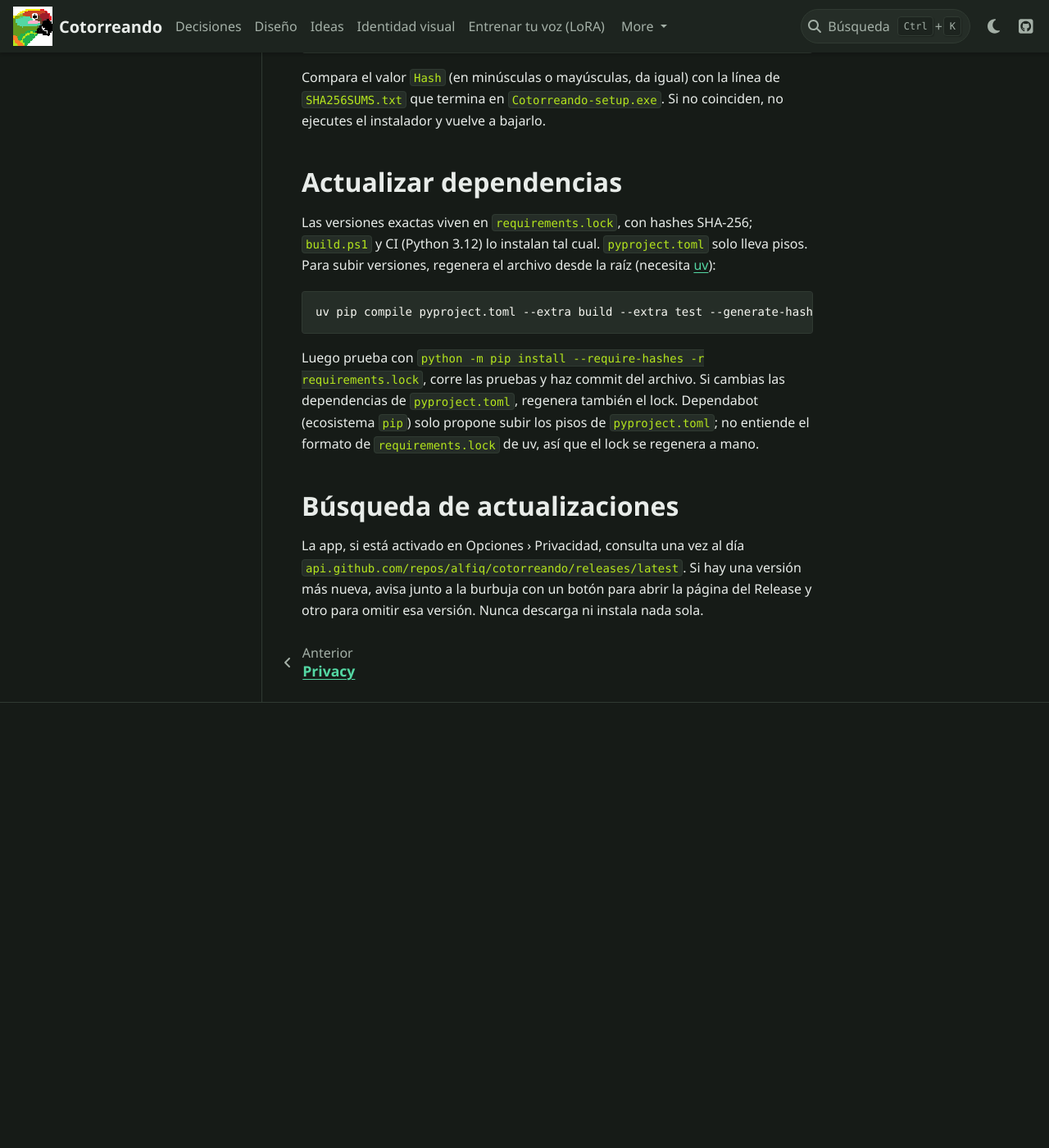
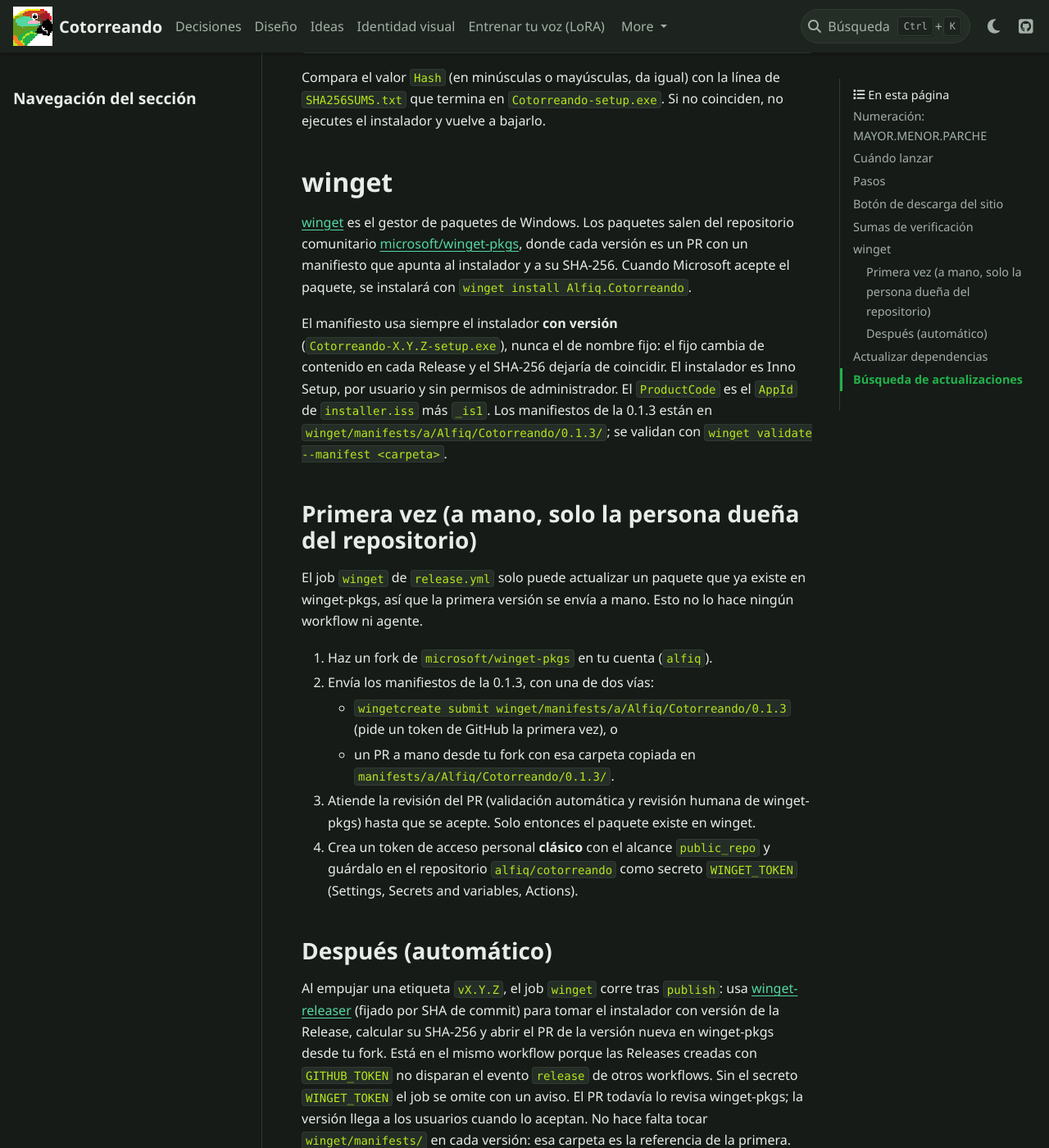
Before and after one commit to alfiq/cotorreando, a Sphinx documentation site: the page built from docs/VERSIONES.md, in a window 1280 px wide and 1400 px high, scrolled down 3794 px. Shown: the whole window at 82% size. Built offline with Sphinx 7.4.7 and the PyData theme 0.15.4, drawn with Linux system fonts in a browser that asks for light colours; before the commit the page ends 4651 px from its top, so only the background shows below that.

Commit message:
Manifiestos de winget y publicación automática en release.yml (inactiva sin WINGET_TOKEN)

```diff
--- a/docs/VERSIONES.md
+++ b/docs/VERSIONES.md
@@ -139,6 +139,49 @@ Compara el valor `Hash` (en minúsculas o mayúsculas, da igual) con la línea d
 `SHA256SUMS.txt` que termina en `Cotorreando-setup.exe`. Si no coinciden, no ejecutes el
 instalador y vuelve a bajarlo.
 
+## winget
+
+[winget](https://learn.microsoft.com/windows/package-manager/) es el gestor de paquetes de Windows.
+Los paquetes salen del repositorio comunitario
+[microsoft/winget-pkgs](https://github.com/microsoft/winget-pkgs), donde cada versión es un PR con
+un manifiesto que apunta al instalador y a su SHA-256. Cuando Microsoft acepte el paquete,
+se instalará con `winget install Alfiq.Cotorreando`.
+
+El manifiesto usa siempre el instalador **con versión** (`Cotorreando-X.Y.Z-setup.exe`), nunca el de
+nombre fijo: el fijo cambia de contenido en cada Release y el SHA-256 dejaría de coincidir. El
+instalador es Inno Setup, por usuario y sin permisos de administrador. El `ProductCode` es el
+`AppId` de `installer.iss` más `_is1`. Los manifiestos de la 0.1.3 están en
+`winget/manifests/a/Alfiq/Cotorreando/0.1.3/`; se validan con
+`winget validate --manifest <carpeta>`.
+
+### Primera vez (a mano, solo la persona dueña del repositorio)
+
+El job `winget` de `release.yml` solo puede actualizar un paquete que ya existe en winget-pkgs,
+así que la primera versión se envía a mano. Esto no lo hace ningún workflow ni agente.
+
+1. Haz un fork de `microsoft/winget-pkgs` en tu cuenta (`alfiq`).
+2. Envía los manifiestos de la 0.1.3, con una de dos vías:
+   - `wingetcreate submit winget/manifests/a/Alfiq/Cotorreando/0.1.3` (pide un token de GitHub
+     la primera vez), o
+   - un PR a mano desde tu fork con esa carpeta copiada en
+     `manifests/a/Alfiq/Cotorreando/0.1.3/`.
+3. Atiende la revisión del PR (validación automática y revisión humana de winget-pkgs) hasta que
+   se acepte. Solo entonces el paquete existe en winget.
+4. Crea un token de acceso personal **clásico** con el alcance `public_repo` y guárdalo en el
+   repositorio `alfiq/cotorreando` como secreto `WINGET_TOKEN`
+   (Settings, Secrets and variables, Actions).
+
+### Después (automático)
+
+Al empujar una etiqueta `vX.Y.Z`, el job `winget` corre tras `publish`: usa
+[winget-releaser](https://github.com/vedantmgoyal9/winget-releaser) (fijado por SHA de commit) para
+tomar el instalador con versión de la Release, calcular su SHA-256 y abrir el PR de la versión
+nueva en winget-pkgs desde tu fork. Está en el mismo workflow porque las Releases creadas con
+`GITHUB_TOKEN` no disparan el evento `release` de otros workflows. Sin el secreto `WINGET_TOKEN`
+el job se omite con un aviso. El PR todavía lo revisa winget-pkgs; la versión llega a los usuarios
+cuando lo aceptan. No hace falta tocar `winget/manifests/` en cada versión: esa carpeta es
+la referencia de la primera.
+
 ## Actualizar dependencias
 
 Las versiones exactas viven en `requirements.lock`, con hashes SHA-256; `build.ps1` y CI (Python
```
Also changed, not shown: README.md (+7 -0 lines), docs/DECISIONES.md (+1 -0 lines), 5 other files.
